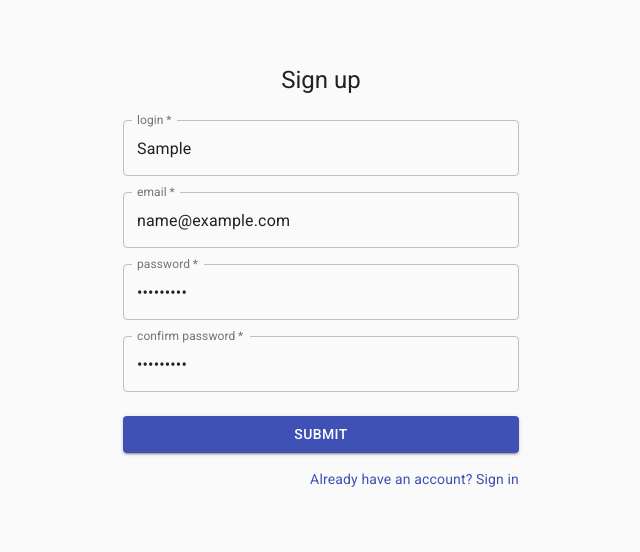
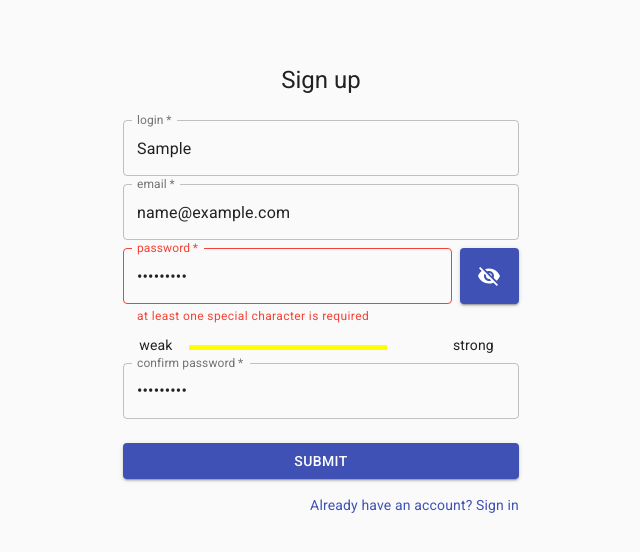
Before and after one commit to MALANKA96/test_signUp, a React (Create React App) app: page / in a window 1280 px wide. Both pictures are taken after typing "Sample", "name@example.com", "Sample123", "Sample123" into the empty fields and a click on the button "SUBMIT". Shown: the top 552 px of the page, without its empty margins (319-959 px from the left). Built offline with nearby package versions, Linux system fonts and the light colour scheme.

Commit message:
add strong pass and show pass

```diff
--- a/package.json
+++ b/package.json
@@ -1,4 +1,5 @@
 {
+  "homepage": "https://malanka96.github.io/test_signUp",
   "name": "signup",
   "version": "0.1.0",
   "private": true,
--- /dev/null
+++ b/src/component/PassStrong.js
@@ -0,0 +1,39 @@
+import React from "react";
+
+const PassStrong = ({ scoreStrongPass }) => {
+  var strColor;
+  var strWidth;
+
+  switch (scoreStrongPass) {
+    case 1:
+      strColor = "red";
+      strWidth = "25%";
+      break;
+    case 2:
+      strColor = "orange";
+      strWidth = "50%";
+      break;
+    case 3:
+      strColor = "yellow";
+      strWidth = "75%";
+      break;
+    case 4:
+      strColor = "#5cff47";
+      strWidth = "100%";
+      break;
+
+    default:
+  }
+
+  var style = {
+    backgroundColor: strColor,
+    height: "5px",
+    marginTop: "10px",
+    width: strWidth,
+    transition: "all 300ms ease-in-out",
+  };
+
+  return <div style={style}> </div>;
+};
+
+export default PassStrong;
--- a/src/component/SignUp.js
+++ b/src/component/SignUp.js
@@ -8,23 +8,48 @@ import Typography from "@material-ui/core/Typography";
 import { makeStyles } from "@material-ui/core/styles";
 import Container from "@material-ui/core/Container";
 import { Field, reduxForm } from "redux-form";
+import VisibilityIcon from "@material-ui/icons/Visibility";
+import VisibilityOffIcon from "@material-ui/icons/VisibilityOff";
+import PassStrong from "./PassStrong";
 
-const validate = (values, touched) => {
+const validate = (values) => {
   const errors = {};
-  if (!values.login && touched) {
+  if (!values.login) {
     errors.login = "create a login";
+  } else if (values.login.length < 4) {
+    errors.login = "login must be more than 4 characters";
   } else if (values.login.length > 15) {
-    errors.login = "must be 15 characters or less";
+    errors.login = "login must be 15 characters or less";
+  } else if (!/^[\w]{4,}$/i.test(values.login)) {
+    errors.login =
+      "login should not contain spaces and other special characters. use: az, AZ, 0-9";
   }
   if (!values.email) {
-    errors.email = "enter a valid email";
-  } else if (!/^[A-Z0-9._%+-]+@[A-Z0-9.-]+\.[A-Z]{2,4}$/i.test(values.email)) {
-    errors.email = "Invalid email address";
+    errors.email =
+      "enter a valid email address to which a confirmation email will be sent";
+  } else if (/\s/.test(values.email)) {
+    errors.email = "don't use space";
+  } else if (
+    !/^(([^<>()\[\]\\.,;:\s@"]+(\.[^<>()\[\]\\.,;:\s@"]+)*)|(".+"))@((\[[0-9]{1,3}\.[0-9]{1,3}\.[0-9]{1,3}\.[0-9]{1,3}])|(([a-zA-Z\-0-9]+\.)+[a-zA-Z]{2,}))$/.test(
+      values.email
+    )
+  ) {
+    errors.email = "invalid email address";
   }
   if (!values.pass) {
     errors.pass = "сreate a password";
+  } else if (/\s/.test(values.pass)) {
+    errors.pass = "don't use space";
   } else if (values.pass.length < 8) {
-    errors.pass = "minimum number of characters 8";
+    errors.pass = "password is short, minimum number of characters 8";
+  } else if (!/(?=.*[A-Z])/.test(values.pass)) {
+    errors.pass = "at least one uppercase is required";
+  } else if (!/(?=.*[a-z])/.test(values.pass)) {
+    errors.pass = "at least one lower case is required";
+  } else if (!/(?=.*[!@#$%^&*()_=+{}:<.>-])/.test(values.pass)) {
+    errors.pass = "at least one special character is required";
+  } else if (!/(?=.*[0-9])/.test(values.pass)) {
+    errors.pass = "at least one number is required";
   }
   if (values.c_pass && values.c_pass !== values.pass) {
     errors.c_pass = "password confirmation doesn't match";
@@ -51,9 +76,87 @@ const useStyles = makeStyles((theme) => ({
   submit: {
     margin: theme.spacing(3, 0, 2),
   },
+  buttonPass: {
+    height: "56px",
+    margin: "0",
+    minWidth: "42px",
+    padding: "0",
+    width: "100%",
+  },
+  weak: {
+    textAlign: "center",
+  },
+  strog: {
+    textAlign: "center",
+  },
+  strongPass: {
+    display: "flex",
+  },
 }));
 
 const SignUpForm = ({ handleSubmit }) => {
+  const [typeFieldPass, setTypeFieldPass] = React.useState("password");
+  const [visibilityPass, setVisibilityPass] = React.useState(false);
+  const [visibilityStrongPass, setVisibilityStrongPass] = React.useState(false);
+
+  let [scoreStrongPass, setScoreStrongPass] = React.useState(0);
+
+  const valid1 = /(?=.*[a-z])/;
+  const valid2 = /(?=.*[A-Z])/;
+  const valid3 = /(?=.*[!@#$%^&*()_=+{}:<.>-])/;
+  const valid4 = /(?=.*[0-9])/;
+
+  const StrongePass = (e) => {
+    setVisibilityStrongPass(true);
+    let array = e.target.value.split("");
+    let isArray1 = array.some((i) => {
+      return valid1.test(i);
+    });
+    let isArray2 = array.some((i) => {
+      return valid2.test(i);
+    });
+    let isArray3 = array.some((i) => {
+      return valid3.test(i);
+    });
+    let isArray4 = array.some((i) => {
+      return valid4.test(i);
+    });
+    if (isArray1 && isArray2 && isArray3 && isArray4) setScoreStrongPass(4);
+    if (!isArray1 && !isArray2 && !isArray3 && !isArray4) setScoreStrongPass(0);
+
+    if (!isArray1 && isArray2 && isArray3 && isArray4) setScoreStrongPass(3);
+    if (isArray1 && !isArray2 && isArray3 && isArray4) setScoreStrongPass(3);
+    if (isArray1 && isArray2 && !isArray3 && isArray4) setScoreStrongPass(3);
+    if (isArray1 && isArray2 && isArray3 && !isArray4) setScoreStrongPass(3);
+
+    if (!isArray1 && !isArray2 && isArray3 && isArray4) setScoreStrongPass(2);
+    if (!isArray1 && isArray2 && !isArray3 && isArray4) setScoreStrongPass(2);
+    if (!isArray1 && isArray2 && isArray3 && !isArray4) setScoreStrongPass(2);
+    if (isArray1 && !isArray2 && !isArray3 && isArray4) setScoreStrongPass(2);
+    if (isArray1 && !isArray2 && isArray3 && !isArray4) setScoreStrongPass(2);
+    if (isArray1 && isArray2 && !isArray3 && !isArray4) setScoreStrongPass(2);
+
+    if (!isArray1 && !isArray2 && !isArray3 && isArray4) setScoreStrongPass(1);
+    if (!isArray1 && !isArray2 && isArray3 && !isArray4) setScoreStrongPass(1);
+    if (!isArray1 && isArray2 && !isArray3 && !isArray4) setScoreStrongPass(1);
+    if (isArray1 && !isArray2 && !isArray3 && !isArray4) setScoreStrongPass(1);
+
+    if (e.target.value === "") {
+      setScoreStrongPass(0);
+      setVisibilityStrongPass(false);
+    }
+  };
+
+  const VisibilityPass = () => {
+    if (typeFieldPass === "password") {
+      setTypeFieldPass("text");
+      setVisibilityPass(true);
+    } else {
+      setTypeFieldPass("password");
+      setVisibilityPass(false);
+    }
+  };
+
   const classes = useStyles();
 
   return (
@@ -64,7 +167,7 @@ const SignUpForm = ({ handleSubmit }) => {
           Sign up
         </Typography>
         <form className={classes.form} noValidate onSubmit={handleSubmit}>
-          <Grid container spacing={2}>
+          <Grid container spacing={1}>
             <Grid item xs={12}>
               <Field
                 placeholder={"login"}
@@ -87,17 +190,44 @@ const SignUpForm = ({ handleSubmit }) => {
               />
             </Grid>
 
-            <Grid item xs={12}>
+            <Grid item xs={10} sm={10}>
               <Field
                 placeholder={"password"}
                 name={"pass"}
                 id={"password"}
                 label={"password"}
                 component={InputTextField}
-                type={"password"}
+                type={typeFieldPass}
                 title={"enter a strong password"}
+                onChange={StrongePass}
               />
             </Grid>
+            <Grid item xs={2} sm={2}>
+              <Button
+                type="button"
+                variant="contained"
+                color="primary"
+                className={classes.buttonPass}
+                onClick={VisibilityPass}
+              >
+                {visibilityPass && <VisibilityIcon />}
+                {!visibilityPass && <VisibilityOffIcon />}
+              </Button>
+            </Grid>
+            {visibilityStrongPass && (
+              <Grid item xs={12} className={classes.strongPass}>
+                <Grid item xs={2} className={classes.weak}>
+                  weak
+                </Grid>
+                <Grid item xs={8}>
+                  <PassStrong scoreStrongPass={scoreStrongPass} />
+                </Grid>
+                <Grid item xs={2} className={classes.strong}>
+                  strong
+                </Grid>
+              </Grid>
+            )}
+
             <Grid item xs={12}>
               <Field
                 placeholder={"confirm password"}
@@ -105,7 +235,7 @@ const SignUpForm = ({ handleSubmit }) => {
                 id={"c_pass"}
                 label={"confirm password"}
                 component={InputTextField}
-                type={"password"}
+                type={typeFieldPass}
                 title={"confirm password"}
               />
             </Grid>
```
